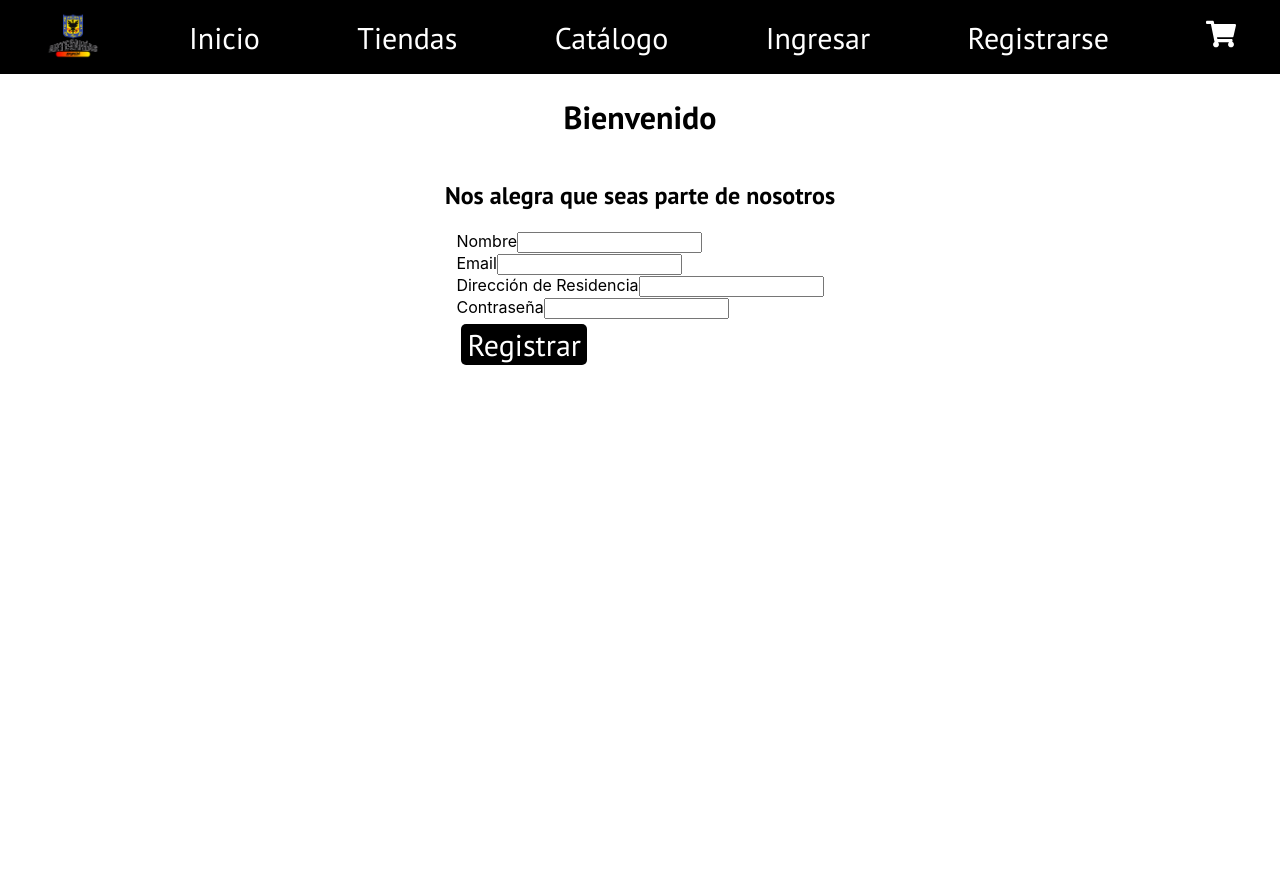
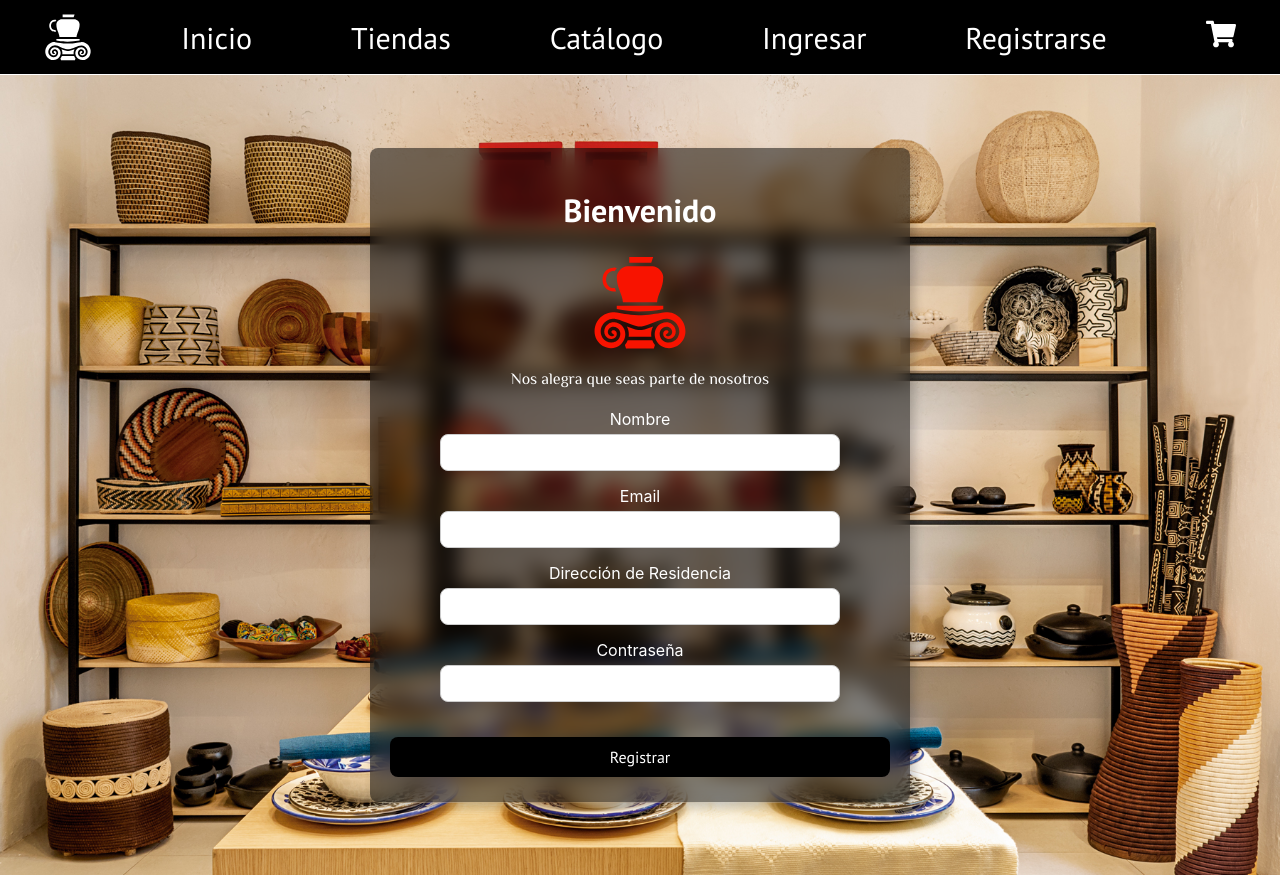
Before and after one commit to kennybell-bot/Proyecto-final-patrones, a React (Create React App) app: page /singup in a window 1280 px wide. Built offline with nearby package versions, Linux system fonts and the light colour scheme; a web font is replaced by a local one.

Commit message:
Cambio de logo y formulario de resgistro con estilos terminados

```diff
--- a/src/componentes/Header.jsx
+++ b/src/componentes/Header.jsx
@@ -4,6 +4,7 @@ import '../estilos/Header.css';
 import Boton from '../componentes/Boton';
 import logotipo from '../imagenes/Artesanias.png';
 import { FaShoppingCart } from "react-icons/fa";
+import { GiColumnVase } from "react-icons/gi";
 
 
 function Header() {
@@ -18,7 +19,7 @@ function Header() {
 
     return (
         <div className="header">
-            <img src={logotipo} alt="Logotipo tienda" className='logotipoTienda' />
+            <GiColumnVase className="logotipoTienda"/>
             <Link to={"/Home"}><Boton>Inicio</Boton></Link>
             <Boton>Tiendas</Boton>
             <Link to="/Catalogo"><Boton>Catálogo</Boton></Link>
--- a/src/componentes/Login/Login.jsx
+++ b/src/componentes/Login/Login.jsx
@@ -2,8 +2,8 @@ import React from "react";
 import axios from "axios";
 import { useNavigate } from 'react-router-dom';
 import '../../estilos/Login.css';
-import logotipo from '../../imagenes/Artesanias.png';
 import { useState } from "react";
+import { GiColumnVase } from "react-icons/gi";
 
 function Login() {
     const [usuario, setUsuario] = useState('');
@@ -66,8 +66,8 @@ function Login() {
         <div className="login">
             <div className="borde-estatico">
                 <div className="login-form">
-                    <img src={logotipo} alt="Logotipo tienda" className='logotipoLogin'/>
                     <h1>Bienvenido</h1>
+                    <GiColumnVase className='logotipoLogin'/>
                     <label htmlFor="usuario">
                         Usuario
                     </label>
--- a/src/componentes/Singup.jsx
+++ b/src/componentes/Singup.jsx
@@ -2,6 +2,7 @@ import React, { useState } from 'react';
 import axios from 'axios';
 import '../estilos/Singup.css';
 import Modal from './Modal';
+import { GiColumnVase } from "react-icons/gi";
 
 const Signup = () => {
     const [nombre, setNombre] = useState('');
@@ -35,11 +36,16 @@ const Signup = () => {
 
     return (
         <div className="signup-container">
-            <h1>Bienvenido</h1>
-            <h2>Nos alegra que seas parte de nosotros</h2>
+
             <form onSubmit={handleSubmit}>
                 <div className="form-group">
-                    <label htmlFor="nombre">Nombre</label>
+
+                    <h1>Bienvenido</h1>
+                    <GiColumnVase className='logoTipo'/>
+                    <p>Nos alegra que seas parte de nosotros</p>
+                    <div>
+                        <label htmlFor="nombre">Nombre</label>
+                    </div>
                     <input
                         type="text"
                         id="nombre"
@@ -49,7 +55,9 @@ const Signup = () => {
                     />
                 </div>
                 <div className="form-group">
-                    <label htmlFor="email">Email</label>
+                    <div>
+                        <label htmlFor="email">Email</label>
+                    </div>
                     <input
                         type="email"
                         id="email"
@@ -59,7 +67,9 @@ const Signup = () => {
                     />
                 </div>
                 <div className="form-group">
-                    <label htmlFor="direccion">Dirección de Residencia</label>
+                    <div>
+                        <label htmlFor="direccion">Dirección de Residencia</label>
+                    </div>
                     <input
                         type="text"
                         id="direccion"
@@ -69,7 +79,9 @@ const Signup = () => {
                     />
                 </div>
                 <div className="form-group">
-                    <label htmlFor="contrasena">Contraseña</label>
+                    <div>
+                        <label htmlFor="contrasena">Contraseña</label>
+                    </div>
                     <input
                         type="password"
                         id="contrasena"
--- a/src/estilos/Header.css
+++ b/src/estilos/Header.css
@@ -13,10 +13,11 @@
 }
 
 .logotipoTienda{
-    height: 60px;
-    width: 60px;
+    height: 50px;
+    width: 50px;
     padding: 0;
     margin: 0;
+    color: #fff;
 }
 
 .boton-carrito{
--- a/src/estilos/Login.css
+++ b/src/estilos/Login.css
@@ -37,3 +37,10 @@
     margin: 16px;
     border-radius: 25px;
 }
+
+.logotipoLogin{
+    width: 90px;
+    height: 90px;
+    margin-bottom: 20px;
+    color: #fee600;
+}
--- a/src/estilos/Singup.css
+++ b/src/estilos/Singup.css
@@ -1,7 +1,70 @@
-.signup-container{
+.signup-container {
     margin-top: 75px;
+    height: 100vh;
     display: flex;
     justify-content: center;
     align-items: center;
     flex-direction: column;
+    flex-wrap: wrap;
+    background: url(../imagenes/fondoRegistro.jpg);
+    background-size: cover;
 }
+
+form {
+    background-color: rgba(0, 0, 0, 0.5); /* Fondo semi-transparente */
+    color: white;
+    width: 500px;
+    display: flex;
+    justify-content: center;
+    align-items: center;
+    flex-direction: column;
+    padding: 20px;
+    border-radius: 8px;
+    backdrop-filter: blur(10px); /* Efecto blur */
+    -webkit-backdrop-filter: blur(10px); /* Efecto blur para Safari */
+    box-shadow: 5px 6px 10px rgba(0, 0, 0, 0.2); /* Sombra para dar profundidad */
+}
+
+.form-group {
+    width: 100%;
+    margin-bottom: 15px;
+    display: flex;
+    flex-direction: column;
+    justify-content: center;
+    align-items: center;
+}
+
+.form-group label {
+    display: block;
+    margin-bottom: 5px;
+}
+
+.form-group input {
+    width: 80%;
+    padding: 10px;
+    border-radius: 8px; /* Bordes redondeados */
+    border: 1px solid #ccc;
+    box-sizing: border-box;
+}
+
+.btn-registrar {
+    width: 100%;
+    padding: 10px;
+    background-color: #000000;
+    color: white;
+    border: none;
+    border-radius: 8px; /* Bordes redondeados */
+    cursor: pointer;
+    font-size: 16px;
+    margin-top: 20px;
+}
+
+.btn-registrar:hover {
+    background-color: #fee600;
+}
+
+.logoTipo{
+    width: 100px;
+    height: 100px;
+    color: #F81300;
+}
```
Also changed, not shown: public/assets/fondoRegistro.jpg (added), src/imagenes/fondoRegistro.jpg (added).
